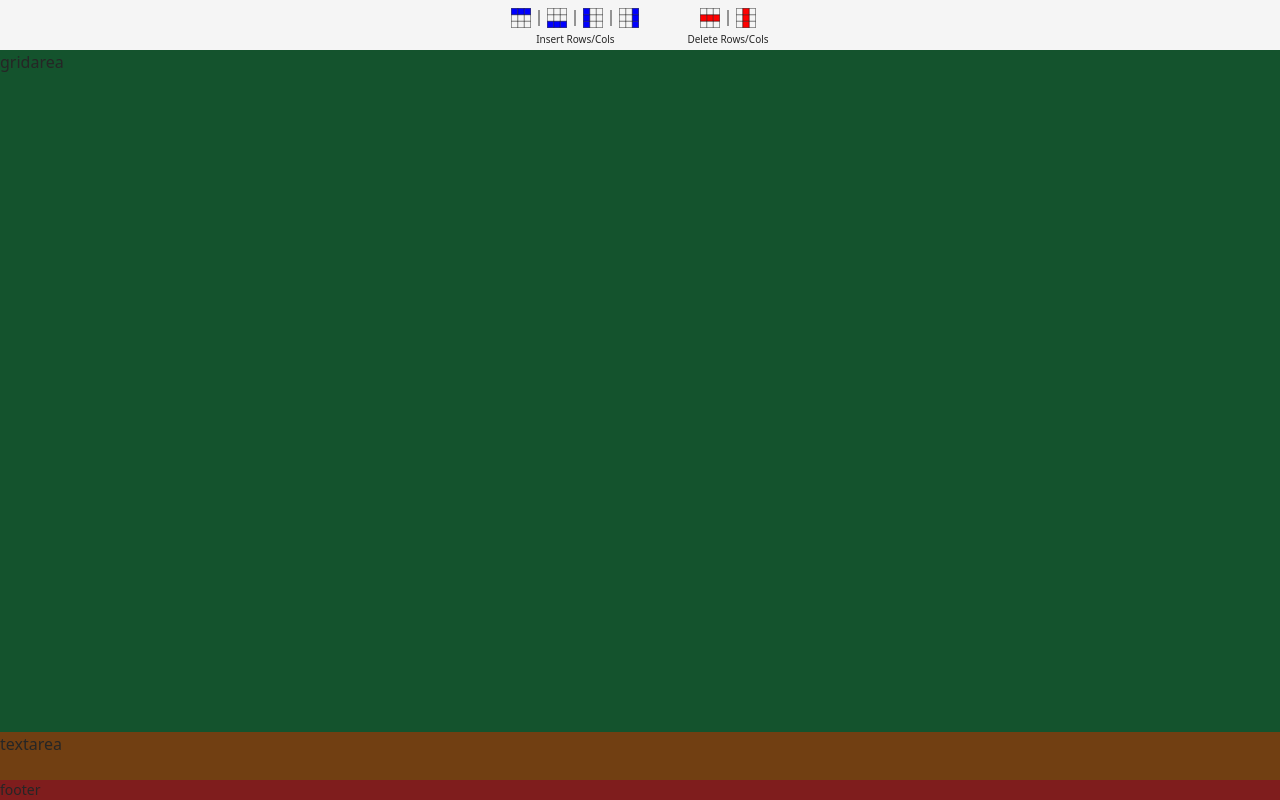
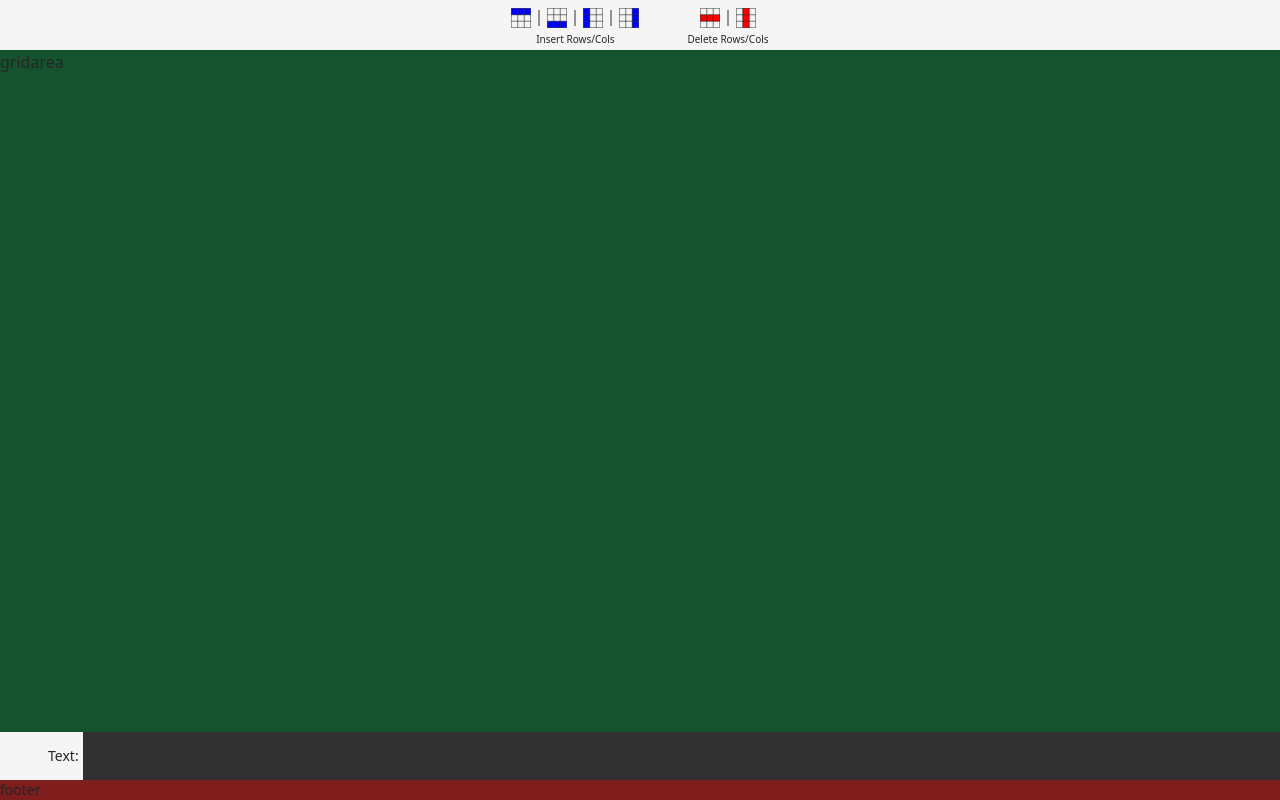
Before and after one commit to derodero24/just-csv, a Next.js app: page / in a window 1280 px wide. Built offline with nearby package versions, Linux system fonts and the light colour scheme.

Commit message:
setup textarea UI

```diff
--- a/src/sections/TextArea.tsx
+++ b/src/sections/TextArea.tsx
@@ -1,3 +1,8 @@
 export default function TextArea() {
-  return <section className="h-12 bg-yellow-900">textarea</section>;
+  return (
+    <section className="flex h-12 items-center">
+      <p className="ml-12 mr-1 text-sm font-medium">Text:</p>
+      <textarea className="h-full grow resize-none bg-black/80 px-1 py-0.5 text-sm leading-[1.1] text-white" />
+    </section>
+  );
 }
```
